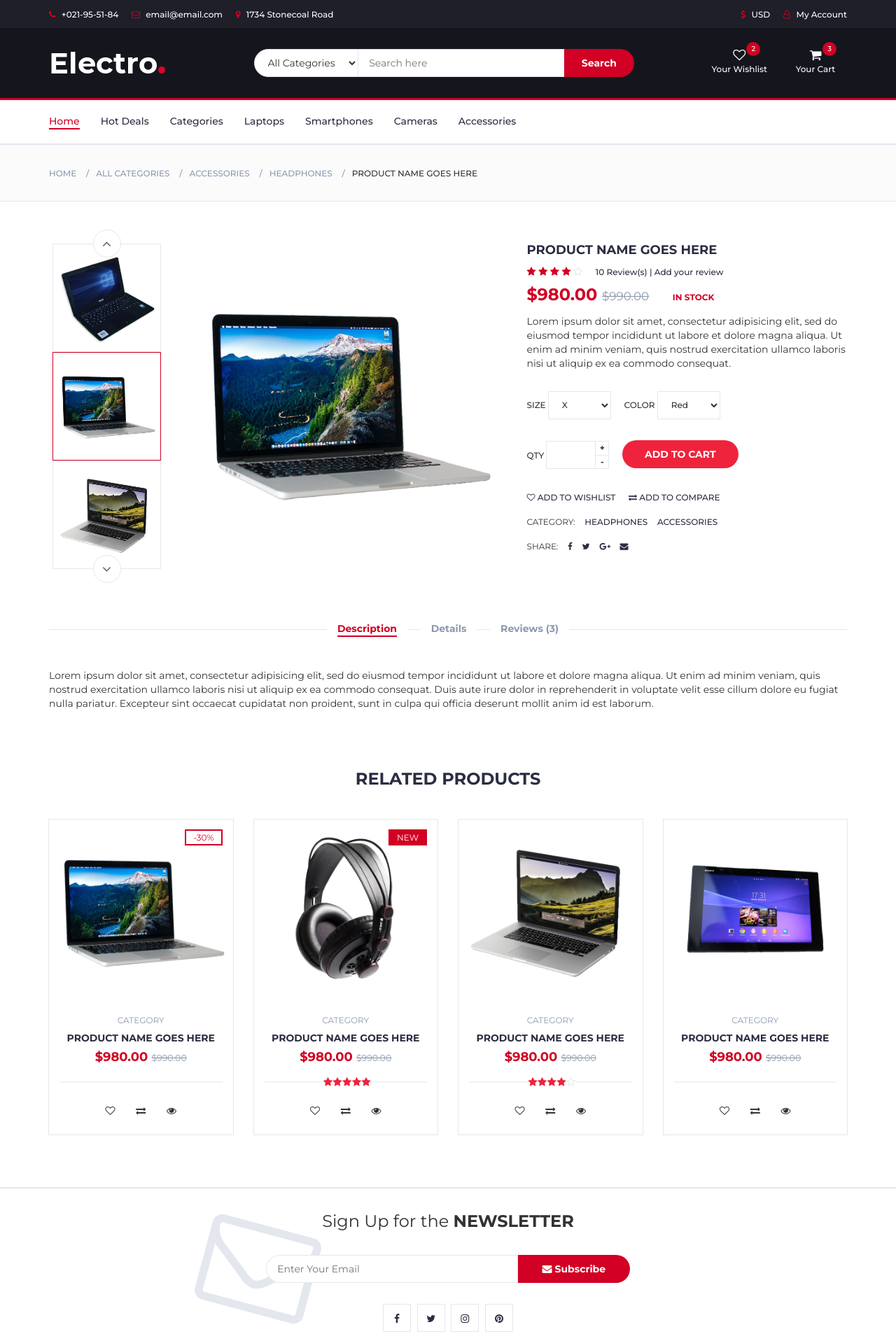
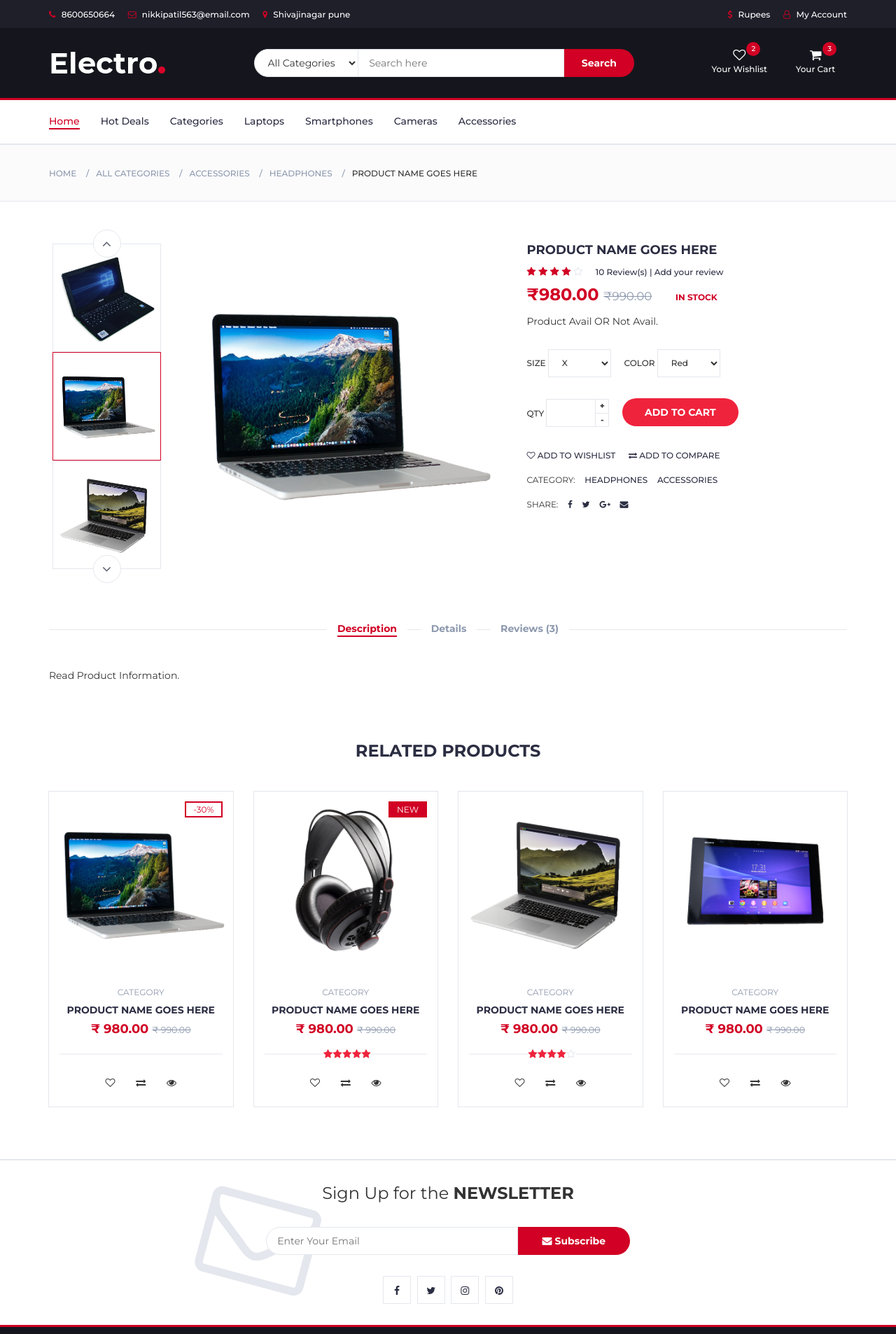
Before and after one commit to nikki563/Electro, a plain HTML site: page product.html in a window 1280 px wide. Shown: the top 1906 px of the page at 70% size. Drawn offline with Linux system fonts and the light colour scheme.

Commit message:
Update product.html

```diff
--- a/product.html
+++ b/product.html
@@ -42,12 +42,12 @@
 			<div id="top-header">
 				<div class="container">
 					<ul class="header-links pull-left">
-						<li><a href="#"><i class="fa fa-phone"></i> +021-95-51-84</a></li>
-						<li><a href="#"><i class="fa fa-envelope-o"></i> email@email.com</a></li>
-						<li><a href="#"><i class="fa fa-map-marker"></i> 1734 Stonecoal Road</a></li>
+						<li><a href="#"><i class="fa fa-phone"></i> 8600650664</a></li>
+						<li><a href="#"><i class="fa fa-envelope-o"></i> nikkipatil563@email.com</a></li>
+						<li><a href="#"><i class="fa fa-map-marker"></i> Shivajinagar pune </a></li>
 					</ul>
 					<ul class="header-links pull-right">
-						<li><a href="#"><i class="fa fa-dollar"></i> USD</a></li>
+						<li><a href="#"><i class="fa fa-dollar"></i> Rupees</a></li>
 						<li><a href="#"><i class="fa fa-user-o"></i> My Account</a></li>
 					</ul>
 				</div>
@@ -114,7 +114,7 @@
 												</div>
 												<div class="product-body">
 													<h3 class="product-name"><a href="#">product name goes here</a></h3>
-													<h4 class="product-price"><span class="qty">1x</span>$980.00</h4>
+													<h4 class="product-price"><span class="qty">1x</span>₹980.00</h4>
 												</div>
 												<button class="delete"><i class="fa fa-close"></i></button>
 											</div>
@@ -125,14 +125,14 @@
 												</div>
 												<div class="product-body">
 													<h3 class="product-name"><a href="#">product name goes here</a></h3>
-													<h4 class="product-price"><span class="qty">3x</span>$980.00</h4>
+													<h4 class="product-price"><span class="qty">3x</span>₹980.00</h4>
 												</div>
 												<button class="delete"><i class="fa fa-close"></i></button>
 											</div>
 										</div>
 										<div class="cart-summary">
 											<small>3 Item(s) selected</small>
-											<h5>SUBTOTAL: $2940.00</h5>
+											<h5>SUBTOTAL: ₹2940.00</h5>
 										</div>
 										<div class="cart-btns">
 											<a href="#">View Cart</a>
@@ -273,10 +273,10 @@
 								<a class="review-link" href="#">10 Review(s) | Add your review</a>
 							</div>
 							<div>
-								<h3 class="product-price">$980.00 <del class="product-old-price">$990.00</del></h3>
+								<h3 class="product-price">₹980.00 <del class="product-old-price">₹990.00</del></h3>
 								<span class="product-available">In Stock</span>
 							</div>
-							<p>Lorem ipsum dolor sit amet, consectetur adipisicing elit, sed do eiusmod tempor incididunt ut labore et dolore magna aliqua. Ut enim ad minim veniam, quis nostrud exercitation ullamco laboris nisi ut aliquip ex ea commodo consequat.</p>
+							<p>Product Avail OR Not Avail.</p>
 
 							<div class="product-options">
 								<label>
@@ -345,7 +345,7 @@
 								<div id="tab1" class="tab-pane fade in active">
 									<div class="row">
 										<div class="col-md-12">
-											<p>Lorem ipsum dolor sit amet, consectetur adipisicing elit, sed do eiusmod tempor incididunt ut labore et dolore magna aliqua. Ut enim ad minim veniam, quis nostrud exercitation ullamco laboris nisi ut aliquip ex ea commodo consequat. Duis aute irure dolor in reprehenderit in voluptate velit esse cillum dolore eu fugiat nulla pariatur. Excepteur sint occaecat cupidatat non proident, sunt in culpa qui officia deserunt mollit anim id est laborum.</p>
+											<p>Read Product Information.</p>
 										</div>
 									</div>
 								</div>
@@ -355,7 +355,7 @@
 								<div id="tab2" class="tab-pane fade in">
 									<div class="row">
 										<div class="col-md-12">
-											<p>Lorem ipsum dolor sit amet, consectetur adipisicing elit, sed do eiusmod tempor incididunt ut labore et dolore magna aliqua. Ut enim ad minim veniam, quis nostrud exercitation ullamco laboris nisi ut aliquip ex ea commodo consequat. Duis aute irure dolor in reprehenderit in voluptate velit esse cillum dolore eu fugiat nulla pariatur. Excepteur sint occaecat cupidatat non proident, sunt in culpa qui officia deserunt mollit anim id est laborum.</p>
+											<p> Read Product Details.</p>
 										</div>
 									</div>
 								</div>
@@ -465,7 +465,7 @@
 															</div>
 														</div>
 														<div class="review-body">
-															<p>Lorem ipsum dolor sit amet, consectetur adipisicing elit, sed do eiusmod tempor incididunt ut labore et dolore magna aliqua</p>
+															<p>Product quality is wonderful.</p>
 														</div>
 													</li>
 													<li>
@@ -481,7 +481,7 @@
 															</div>
 														</div>
 														<div class="review-body">
-															<p>Lorem ipsum dolor sit amet, consectetur adipisicing elit, sed do eiusmod tempor incididunt ut labore et dolore magna aliqua</p>
+															<p>Beutiful Product Packing.</p>
 														</div>
 													</li>
 													<li>
@@ -497,7 +497,7 @@
 															</div>
 														</div>
 														<div class="review-body">
-															<p>Lorem ipsum dolor sit amet, consectetur adipisicing elit, sed do eiusmod tempor incididunt ut labore et dolore magna aliqua</p>
+															<p>Return Policy is also available. </p>
 														</div>
 													</li>
 												</ul>
@@ -574,7 +574,7 @@
 							<div class="product-body">
 								<p class="product-category">Category</p>
 								<h3 class="product-name"><a href="#">product name goes here</a></h3>
-								<h4 class="product-price">$980.00 <del class="product-old-price">$990.00</del></h4>
+								<h4 class="product-price">₹ 980.00 <del class="product-old-price">₹ 990.00</del></h4>
 								<div class="product-rating">
 								</div>
 								<div class="product-btns">
@@ -602,7 +602,7 @@
 							<div class="product-body">
 								<p class="product-category">Category</p>
 								<h3 class="product-name"><a href="#">product name goes here</a></h3>
-								<h4 class="product-price">$980.00 <del class="product-old-price">$990.00</del></h4>
+								<h4 class="product-price">₹ 980.00 <del class="product-old-price">₹ 990.00</del></h4>
 								<div class="product-rating">
 									<i class="fa fa-star"></i>
 									<i class="fa fa-star"></i>
@@ -634,7 +634,7 @@
 							<div class="product-body">
 								<p class="product-category">Category</p>
 								<h3 class="product-name"><a href="#">product name goes here</a></h3>
-								<h4 class="product-price">$980.00 <del class="product-old-price">$990.00</del></h4>
+								<h4 class="product-price">₹ 980.00 <del class="product-old-price">₹ 990.00</del></h4>
 								<div class="product-rating">
 									<i class="fa fa-star"></i>
 									<i class="fa fa-star"></i>
@@ -664,7 +664,7 @@
 							<div class="product-body">
 								<p class="product-category">Category</p>
 								<h3 class="product-name"><a href="#">product name goes here</a></h3>
-								<h4 class="product-price">$980.00 <del class="product-old-price">$990.00</del></h4>
+								<h4 class="product-price">₹ 980.00 <del class="product-old-price">₹ 990.00</del></h4>
 								<div class="product-rating">
 								</div>
 								<div class="product-btns">
@@ -734,11 +734,11 @@
 						<div class="col-md-3 col-xs-6">
 							<div class="footer">
 								<h3 class="footer-title">About Us</h3>
-								<p>Lorem ipsum dolor sit amet, consectetur adipisicing elit, sed do eiusmod tempor incididunt ut.</p>
+								<p>Shopping With Electro. Buy Products with Reasnable Rates.</p>
 								<ul class="footer-links">
-									<li><a href="#"><i class="fa fa-map-marker"></i>1734 Stonecoal Road</a></li>
-									<li><a href="#"><i class="fa fa-phone"></i>+021-95-51-84</a></li>
-									<li><a href="#"><i class="fa fa-envelope-o"></i>email@email.com</a></li>
+									<li><a href="#"><i class="fa fa-map-marker"></i>Shivajinagar Pune</a></li>
+									<li><a href="#"><i class="fa fa-phone"></i>8600650664</a></li>
+									<li><a href="#"><i class="fa fa-envelope-o"></i>nikkipatil563@email.com</a></li>
 								</ul>
 							</div>
 						</div>
```
